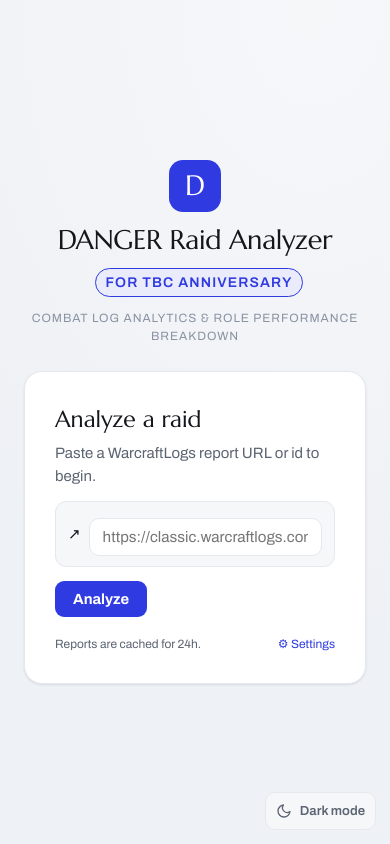
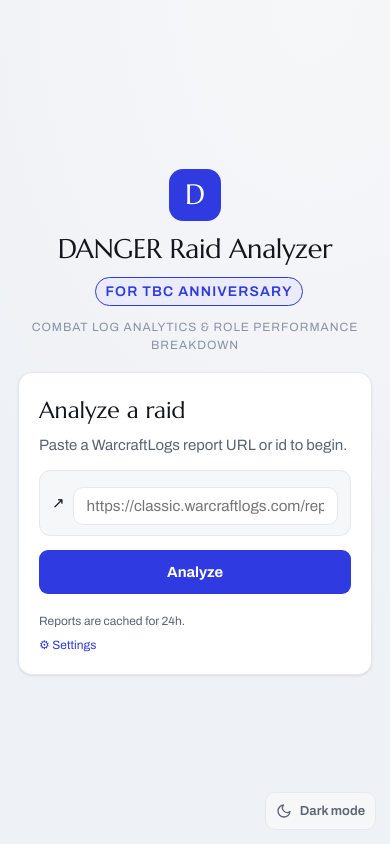
Before and after one commit to sL1Per/DANGER-WLC-Analyzer, a React (Vite) app in the folder apps/web/: page / in a window 390 px wide. Built offline with nearby package versions, Linux system fonts and the light colour scheme.

Commit message:
feat(web): mobile chip scroll strip, touch targets, home/settings stacking

```diff
--- a/apps/web/src/index.css
+++ b/apps/web/src/index.css
@@ -1139,3 +1139,34 @@
   .report-header { display: none; }
   .cat-subnav { display: none; }
 }
+
+@media (max-width: 640px) {
+  /* lens bar: keep toggles, scroll the chip strip horizontally */
+  .lens-bar { padding: 12px 14px; }
+  .lens-strip {
+    flex-wrap: nowrap; overflow-x: auto; -webkit-overflow-scrolling: touch;
+    padding-bottom: 4px; scrollbar-width: thin;
+  }
+  .fight-chip, .player-chip { flex: 0 0 auto; min-height: 44px; }
+  .lens-toggle { flex-wrap: wrap; }
+  .lens-toggle > button { min-height: 44px; }
+  .lens-toggle__actions { margin-left: 0; width: 100%; }
+  .lens-hint { width: 100%; }
+  .roster-search { width: 100%; min-height: 44px; }
+
+  /* report body breathing room */
+  .report-body { padding: 16px 14px 40px; }
+
+  /* home + settings stack to one column, full-width controls */
+  .home { padding: 18px; gap: 18px; }
+  .home-card { padding: 20px; border-radius: 14px; }
+  .home-actions { flex-direction: column; align-items: stretch; }
+  .home-actions .btn-gold { width: 100%; min-height: 44px; }
+  .home-footer { flex-direction: column; gap: 6px; }
+  .settings-col { padding: 16px; }
+  .settings-col .btn-gold { width: 100%; min-height: 44px; }
+
+  /* never force horizontal page scroll on tiny screens */
+  .report, .home, .settings { overflow-x: hidden; }
+  .mono { overflow-wrap: anywhere; }
+}
```
